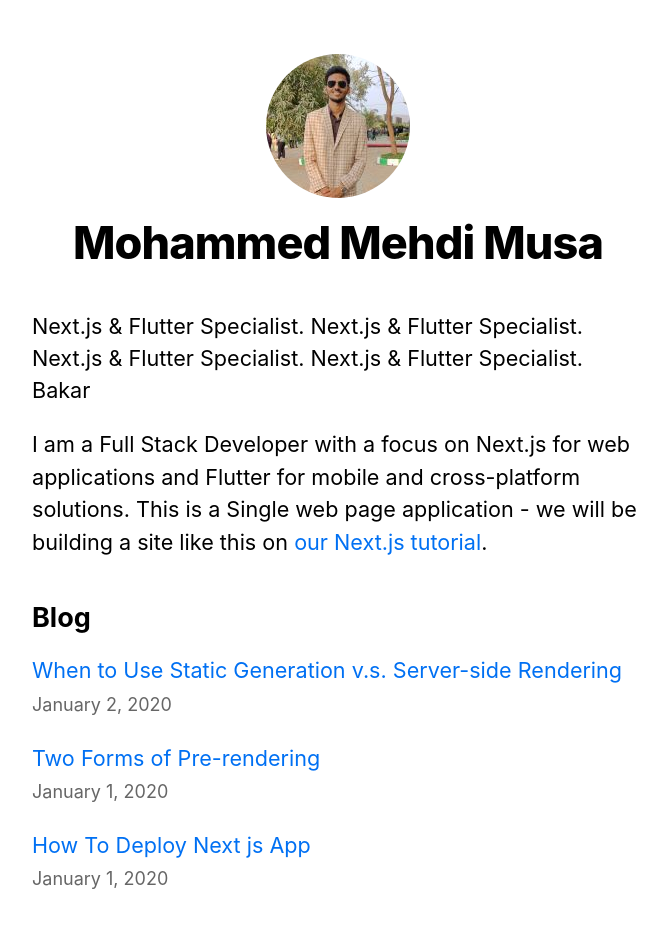
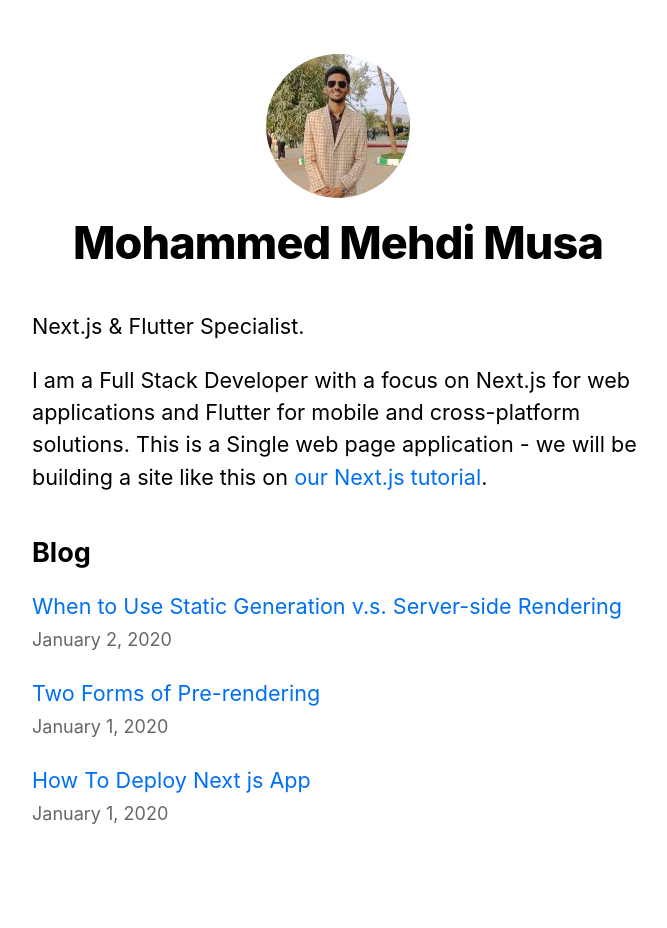
Before and after one commit to Mehdimusa/Mehdi_blog, a Next.js app: page / in a window 1280 px wide. Shown: the top 928 px of the page, without its empty margins (302-969 px from the left). Built offline with nearby package versions, Linux system fonts and the light colour scheme.

Commit message:
changes 5

```diff
--- a/pages/index.js
+++ b/pages/index.js
@@ -21,9 +21,7 @@ export default function Home({ allPostsData }) {
       </Head>
       <section className={utilStyles.headingMd}>
         <p>Next.js & Flutter Specialist.
-        Next.js & Flutter Specialist.
-        Next.js & Flutter Specialist.
-        Next.js & Flutter Specialist. Bakar
+
         </p>
         <p>
           I am a Full Stack Developer with a focus on Next.js for web
```
